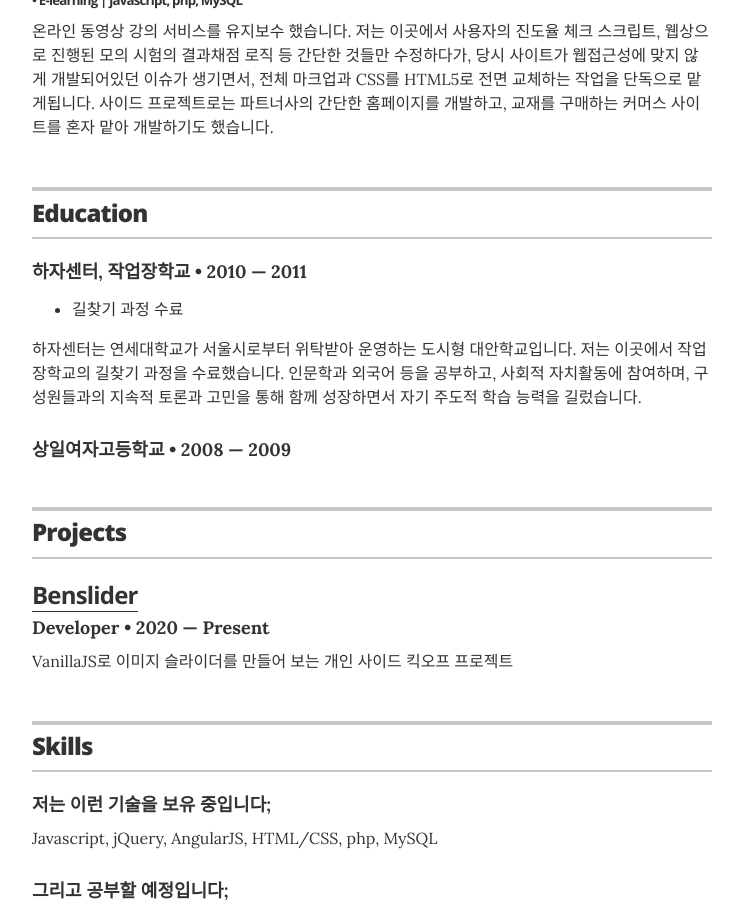
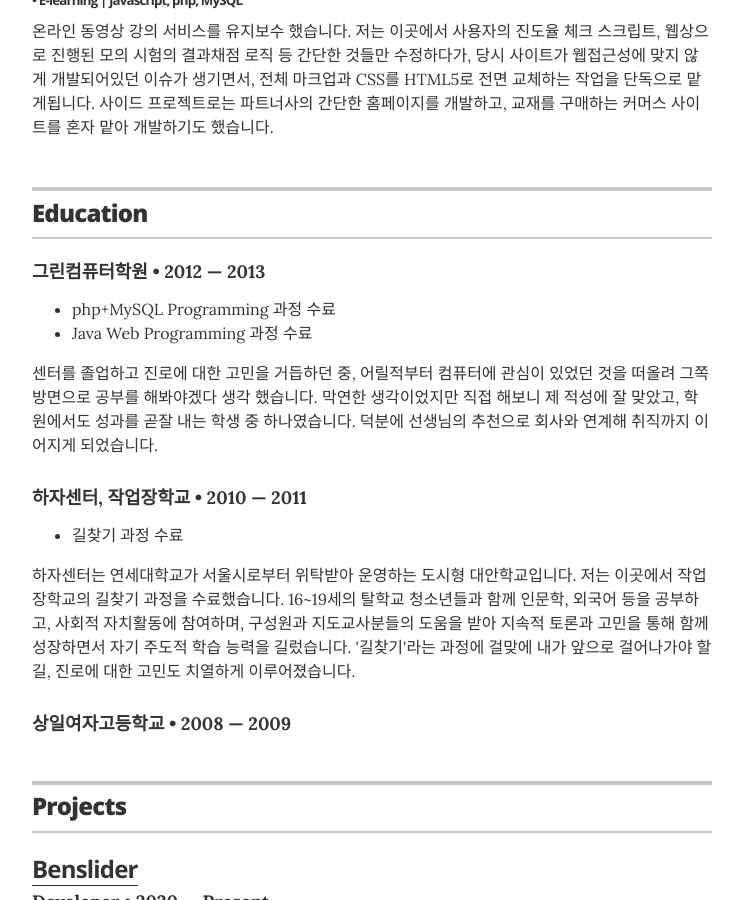
Before and after one commit to ben-log/ben-log.github.io, a Jekyll site: the page built from index.html, in a window 1280 px wide and 900 px high, scrolled down 1258 px. Shown: the whole window, without its empty margins (268-1011 px from the left). Built offline with Jekyll 4.4.1, drawn with Linux system fonts in a browser that asks for light colours.

Commit message:
education 업데이트

```diff
--- a/_data/education.yml
+++ b/_data/education.yml
@@ -1,9 +1,16 @@
 # Degree
+- degree: 그린컴퓨터학원
+  year: 2012 &mdash; 2013
+  awards:
+    - award: php+MySQL Programming 과정 수료
+    - award: Java Web Programming 과정 수료
+  summary: 센터를 졸업하고 진로에 대한 고민을 거듭하던 중, 어릴적부터 컴퓨터에 관심이 있었던 것을 떠올려 그쪽 방면으로 공부를 해봐야겠다 생각 했습니다. 막연한 생각이었지만 직접 해보니 제 적성에 잘 맞았고, 학원에서도 성과를 곧잘 내는 학생 중 하나였습니다. 덕분에 선생님의 추천으로 회사와 연계해 취직까지 이어지게 되었습니다.
+
 - degree: 하자센터, 작업장학교
   year: 2010 &mdash; 2011
   awards:
     - award: 길찾기 과정 수료
-  summary: 하자센터는 연세대학교가 서울시로부터 위탁받아 운영하는 도시형 대안학교입니다. 저는 이곳에서 작업장학교의 길찾기 과정을 수료했습니다. 인문학과 외국어 등을 공부하고, 사회적 자치활동에 참여하며, 구성원들과의 지속적 토론과 고민을 통해 함께 성장하면서 자기 주도적 학습 능력을 길렀습니다.
+  summary: 하자센터는 연세대학교가 서울시로부터 위탁받아 운영하는 도시형 대안학교입니다. 저는 이곳에서 작업장학교의 길찾기 과정을 수료했습니다. 16~19세의 탈학교 청소년들과 함께 인문학, 외국어 등을 공부하고, 사회적 자치활동에 참여하며, 구성원과 지도교사분들의 도움을 받아 지속적 토론과 고민을 통해 함께 성장하면서 자기 주도적 학습 능력을 길렀습니다. '길찾기'라는 과정에 걸맞에 내가 앞으로 걸어나가야 할 길, 진로에 대한 고민도 치열하게 이루어졌습니다.
 
 - degree: 상일여자고등학교
   year: 2008 &mdash; 2009
```
